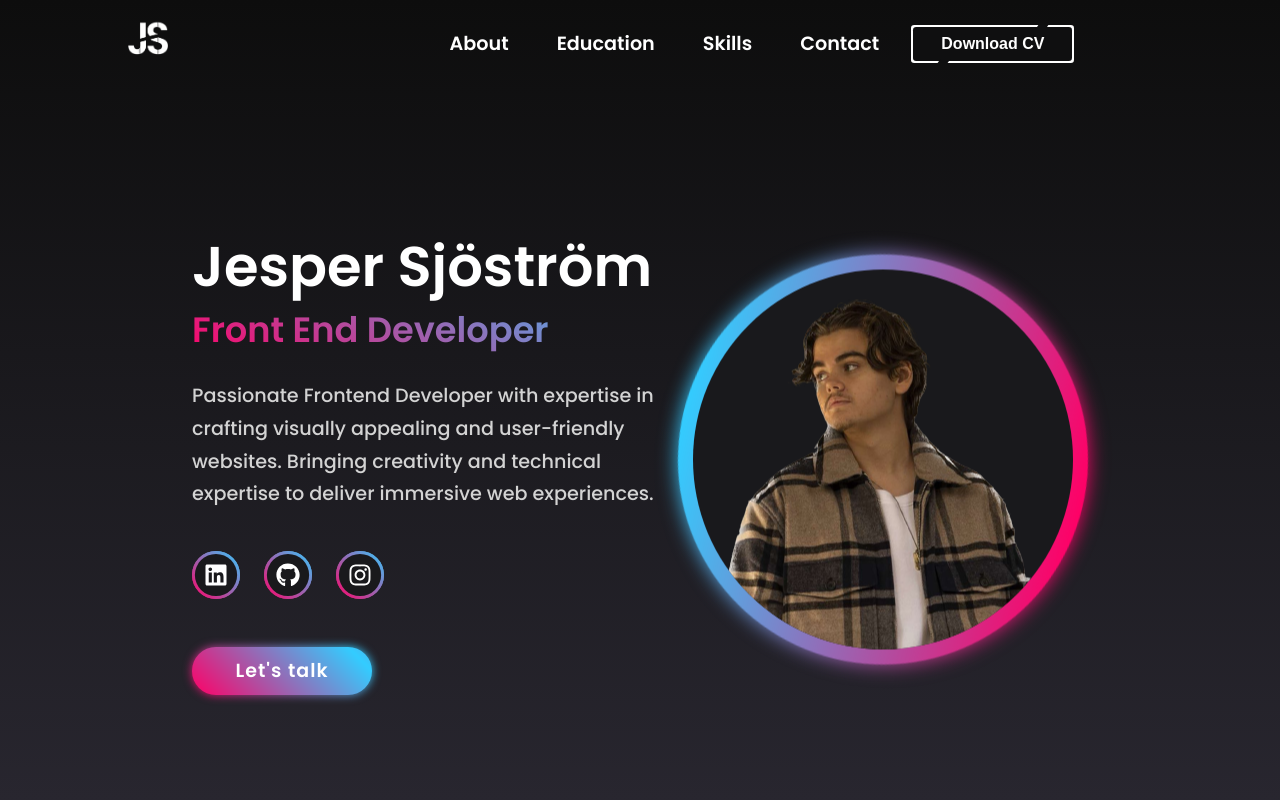
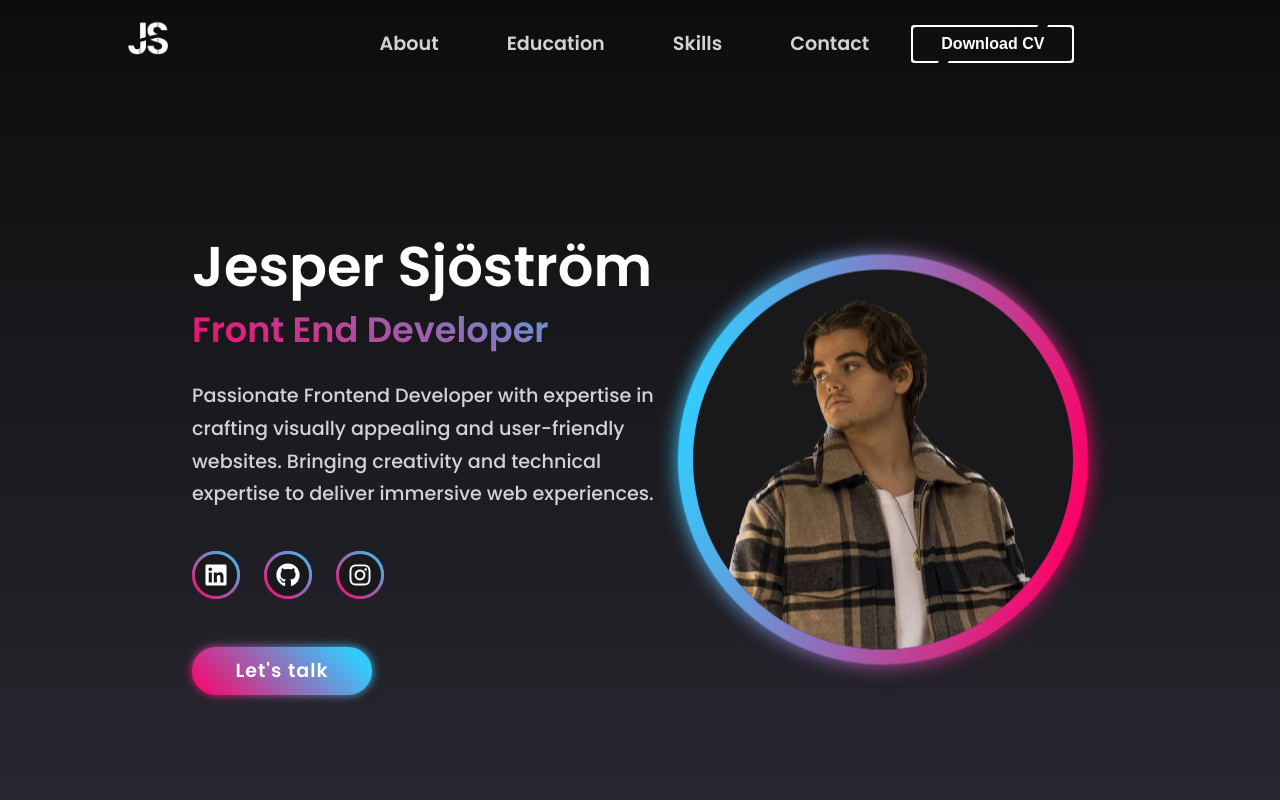
Before and after one commit to JesperSjostrom2/jespersjostrom2.github.io, a React (Create React App) app: page / in a window 1280 px wide. Shown: the top 800 px of the page. Built offline with nearby package versions, Linux system fonts and the light colour scheme; no server answers; the HTML template or start-up script is replaced by a standard one.

Commit message:
style: navbar hover changes

```diff
--- a/src/components/navbar/navbar.css
+++ b/src/components/navbar/navbar.css
@@ -28,21 +28,33 @@
 
   .navbar a {
     font-size: 1.2rem;
-    color: var(--color-white);
+    color: lightgray;
     font-weight: 700;
     margin-left: 3rem;
+    padding: 0 10px;
     transition: 0.3s;
     animation: slideTop 0.5s ease forwards;
     opacity: 0;
     animation-delay: 0.7s;
   }
 
-  .navbar a:hover {
-    background: linear-gradient(30deg, #f06, #3cf);
-    -webkit-background-clip: text;
-    background-clip: text;
-    -webkit-text-fill-color: transparent;
-    font-weight: 700;
+  .navbar a:after {
+    content: '';
+    position: absolute;
+    background-color: var(--color-main);
+    height: 3px;
+    width: 0;
+    left: 0;
+    bottom: -10px;
+    transition: 0.3s;
+  }
+
+  a:hover {
+    color: var(--color-white);
+  }
+
+  a:hover:after {
+    width: 100%;
   }
 
   .nav-btn {
@@ -81,6 +93,10 @@
     background: var(--color-main);
     color: var(--color-main);
     box-shadow: 0 0 35px var(--color-main);
+  }
+
+  .cv a:after {
+    all: unset;
   }
 
   .cv:before {
@@ -135,6 +151,7 @@
     width: 20px;
     left: 80%;
   }
+
 
   .logo-open {
     position: absolute;
```
